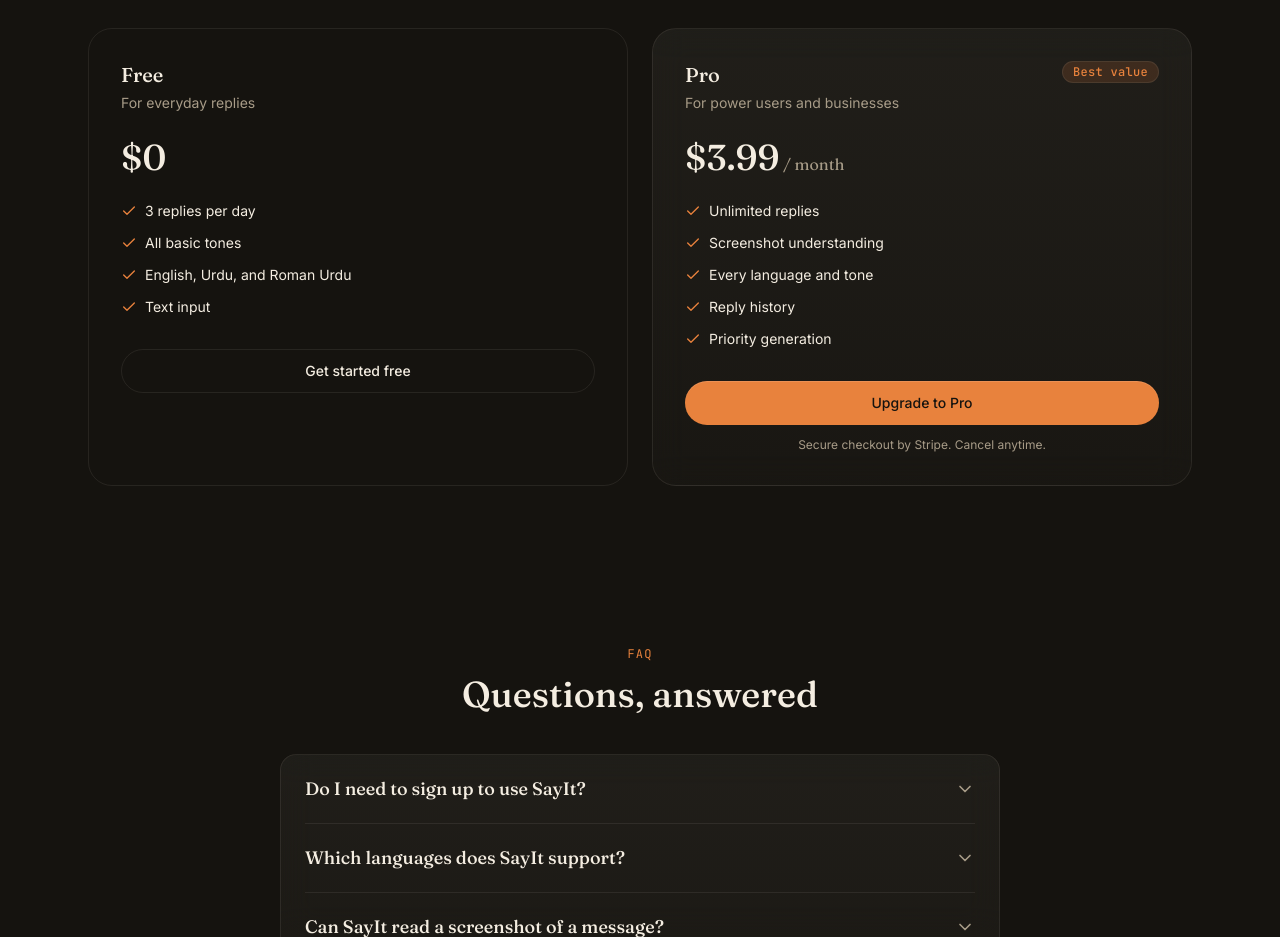
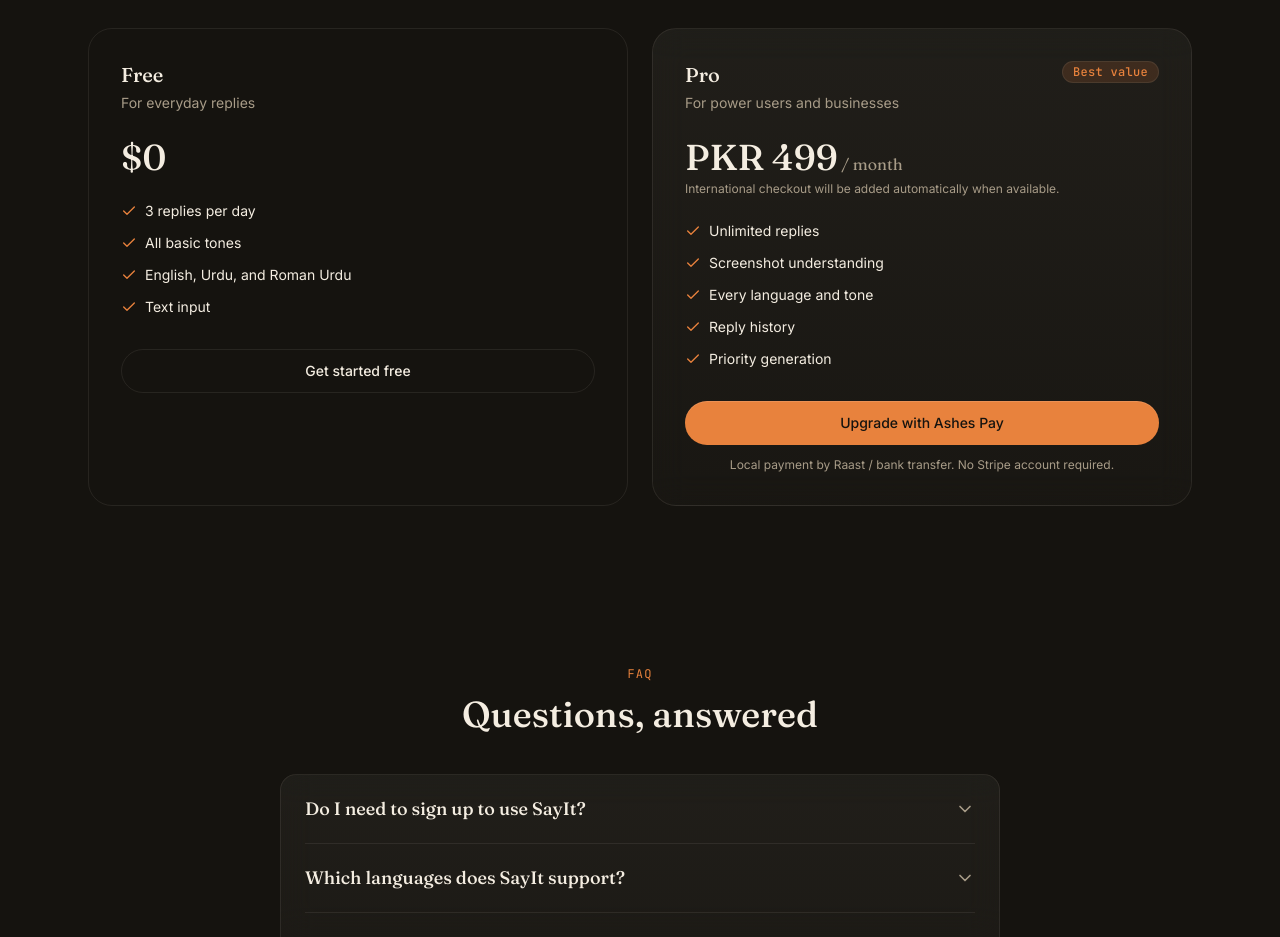
Before and after one commit to eishal-web-dev/AI-reply, a Next.js app: page / in a window 1280 px wide. Shown: the part 2840-3777 px from the top of the page. Built offline with nearby package versions, Linux system fonts and the light colour scheme; no server answers.

Commit message:
Switch SayIt Pro upgrade from Stripe to Ashes Pay

```diff
--- a/src/components/pricing.tsx
+++ b/src/components/pricing.tsx
@@ -1,11 +1,9 @@
 "use client";
 
-import { useState } from "react";
 import { useSession } from "next-auth/react";
 import { Button } from "@/components/ui/button";
 import { Badge } from "@/components/ui/badge";
-import { Check, Loader2 } from "lucide-react";
-import { toast } from "sonner";
+import { Check } from "lucide-react";
 
 const freeFeatures = [
   "3 replies per day",
@@ -24,26 +22,14 @@
 
 export function Pricing() {
   const { data: session, status } = useSession();
-  const [loading, setLoading] = useState(false);
   const plan = (session?.user as { plan?: string } | undefined)?.plan || "free";
 
-  async function startCheckout() {
+  function startCheckout() {
     if (status !== "authenticated") {
-      window.location.assign("/login?callbackUrl=%2F%23pricing");
+      window.location.assign("/login?callbackUrl=%2Fpay");
       return;
     }
-
-    setLoading(true);
-    try {
-      const res = await fetch("/api/billing/checkout", { method: "POST" });
-      const data = await res.json();
-      if (!res.ok) throw new Error(data.error || "Could not start checkout.");
-      if (!data.url) throw new Error("Stripe did not return a checkout URL.");
-      window.location.assign(data.url);
-    } catch (error) {
-      toast.error(error instanceof Error ? error.message : "Could not start checkout.");
-      setLoading(false);
-    }
+    window.location.assign("/pay");
   }
 
   return (
@@ -81,9 +67,10 @@
           <h3 className="font-display text-xl font-medium">Pro</h3>
           <p className="mt-1 text-sm text-foreground-muted">For power users and businesses</p>
           <p className="font-display mt-6 text-4xl font-medium">
-            $3.99
+            PKR 499
             <span className="text-base font-normal text-foreground-muted"> / month</span>
           </p>
+          <p className="mt-1 text-xs text-foreground-muted">International checkout will be added automatically when available.</p>
           <ul className="mt-6 space-y-3 text-sm">
             {proFeatures.map((f) => (
               <li key={f} className="flex items-center gap-2">
@@ -91,17 +78,11 @@
               </li>
             ))}
           </ul>
-          <Button className="mt-8 w-full" onClick={startCheckout} disabled={loading || plan === "pro"}>
-            {loading ? (
-              <><Loader2 className="h-4 w-4 animate-spin" /> Opening secure checkout…</>
-            ) : plan === "pro" ? (
-              "You have SayIt Pro"
-            ) : (
-              "Upgrade to Pro"
-            )}
+          <Button className="mt-8 w-full" onClick={startCheckout} disabled={plan === "pro"}>
+            {plan === "pro" ? "You have SayIt Pro" : "Upgrade with Ashes Pay"}
           </Button>
           <p className="mt-3 text-center text-xs text-foreground-muted">
-            Secure checkout by Stripe. Cancel anytime.
+            Local payment by Raast / bank transfer. No Stripe account required.
           </p>
         </div>
       </div>
```
